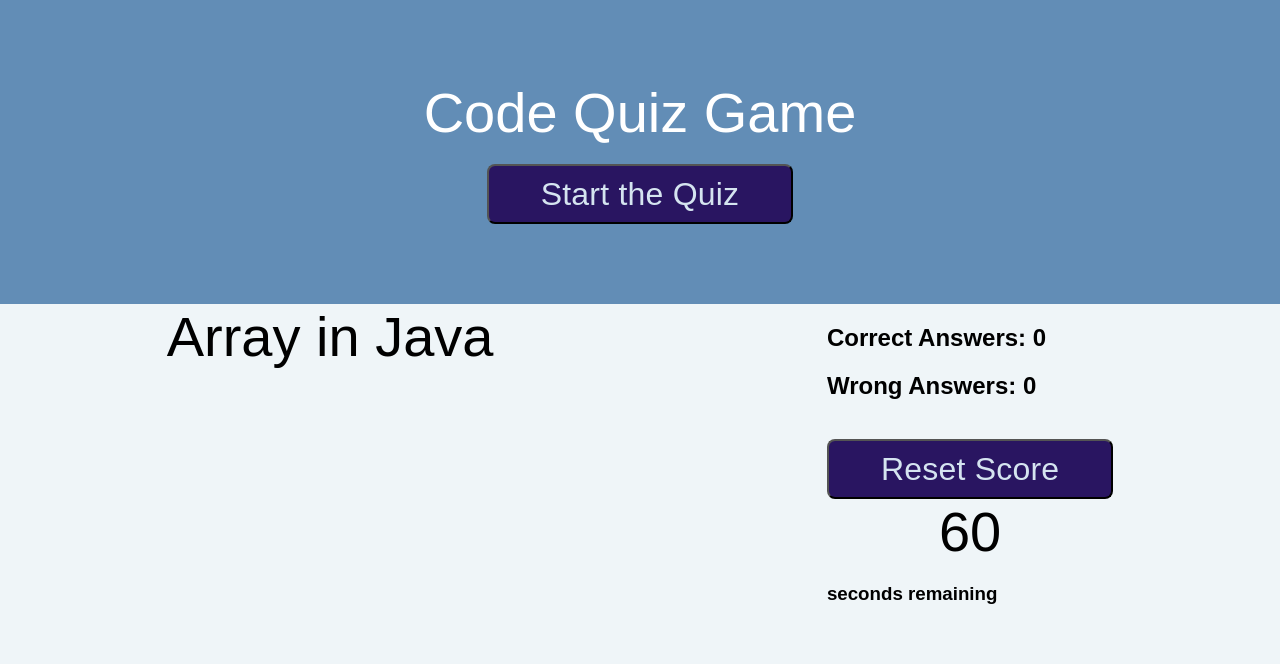
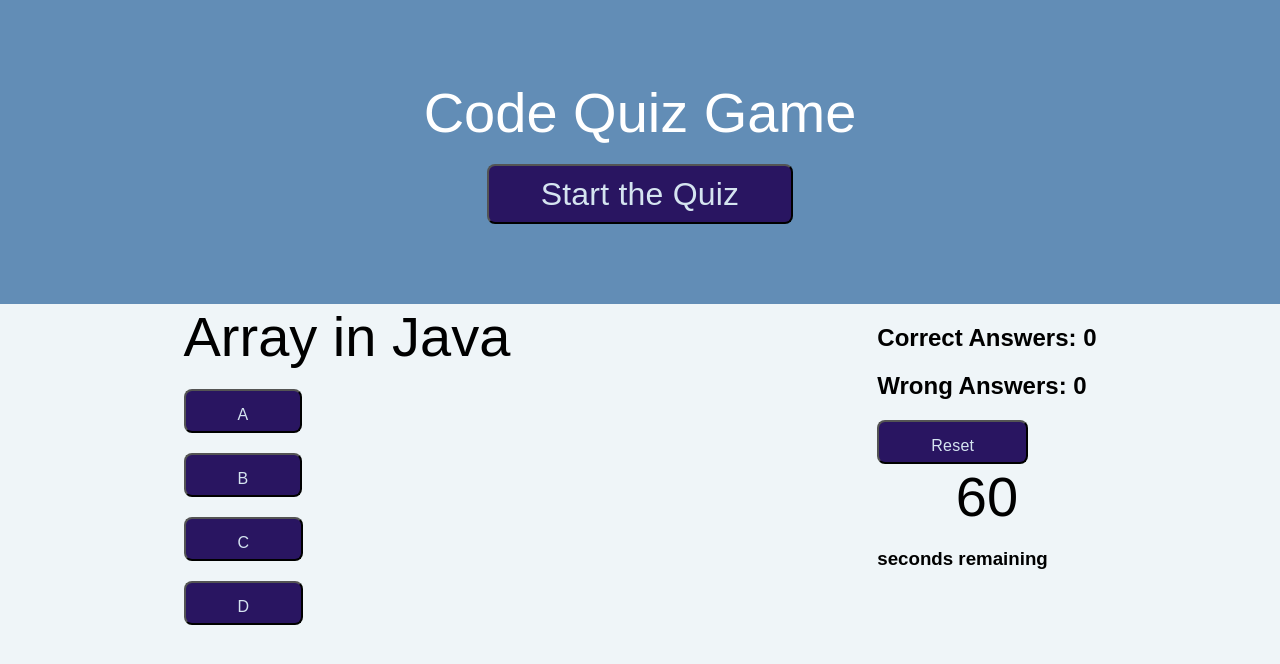
Before and after one commit to DancingSandwich/Code-Quiz, a plain HTML site: page index.html in a window 1280 px wide. Drawn offline with Linux system fonts and the light colour scheme.

Commit message:
Added Option buttons for questions

```diff
--- a/assets/css/style.css
+++ b/assets/css/style.css
@@ -10,6 +10,15 @@ body {
     min-height: 100vh;
     justify-content: flex-start;
     background-color: #eff5f8;
+}
+
+.reset-button {
+    font-size: 16px;
+    height: 30px;
+    line-height: 8px;
+    margin-top: 20px;
+    display: flex;
+    flex-direction: column;
 }
 
 .large-font {
--- a/assets/js/script.js
+++ b/assets/js/script.js
@@ -33,4 +33,4 @@ function startTimer() {
 
 
 startButton.addEventListener("click", startQuiz);
-init();
+//init();
--- a/index.html
+++ b/index.html
@@ -21,6 +21,10 @@
             <div class="card word-guess">
                 <div class="large-font word-blanks">Array in Java</div>
             </div>
+            <button class="reset-button">A</button>
+            <button class="reset-button">B</button>
+            <button class="reset-button">C</button>
+            <button class="reset-button">D</button>
         </section>
 
         <section>
@@ -30,7 +34,7 @@
                         <h2>Correct Answers: <span class="win">0 </span> </h2>
                         <h2>Wrong Answers: <span class="lose">0</span></h2>
                     </div>
-                    <button class="reset-button">Reset Score</button>
+                    <button class="reset-button">Reset</button>
                 </div>
                 <div class="card timer">
                     <div class="timer-text">
```
